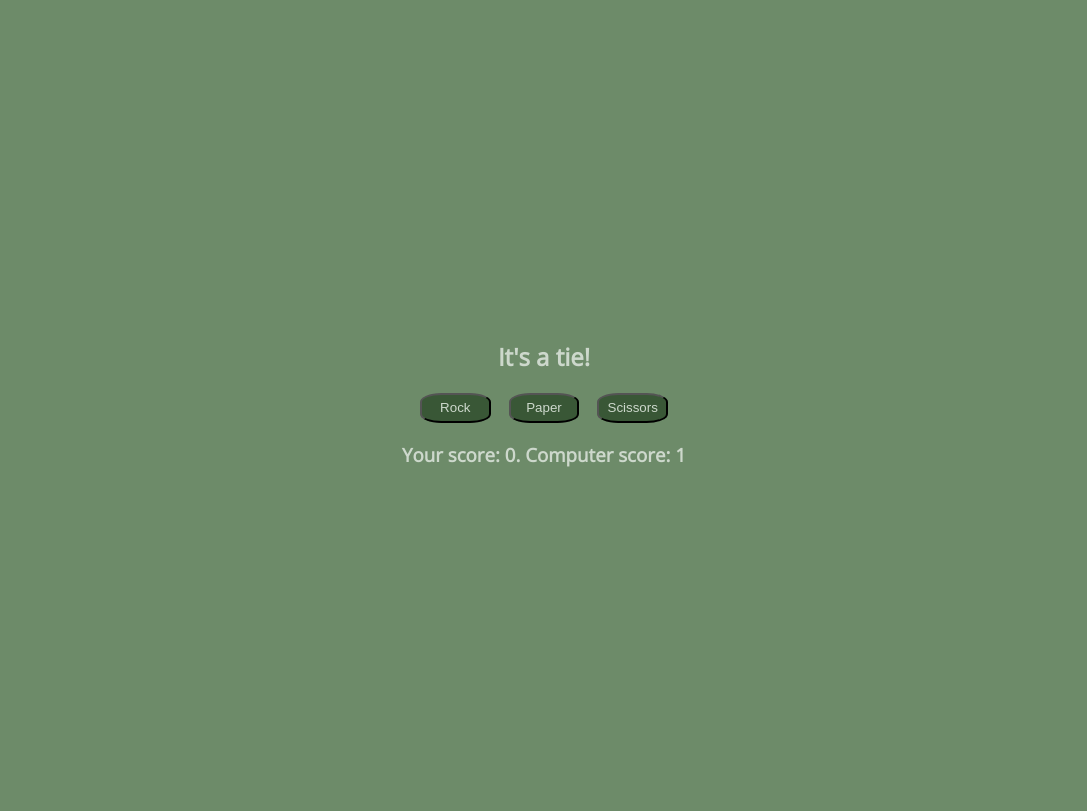
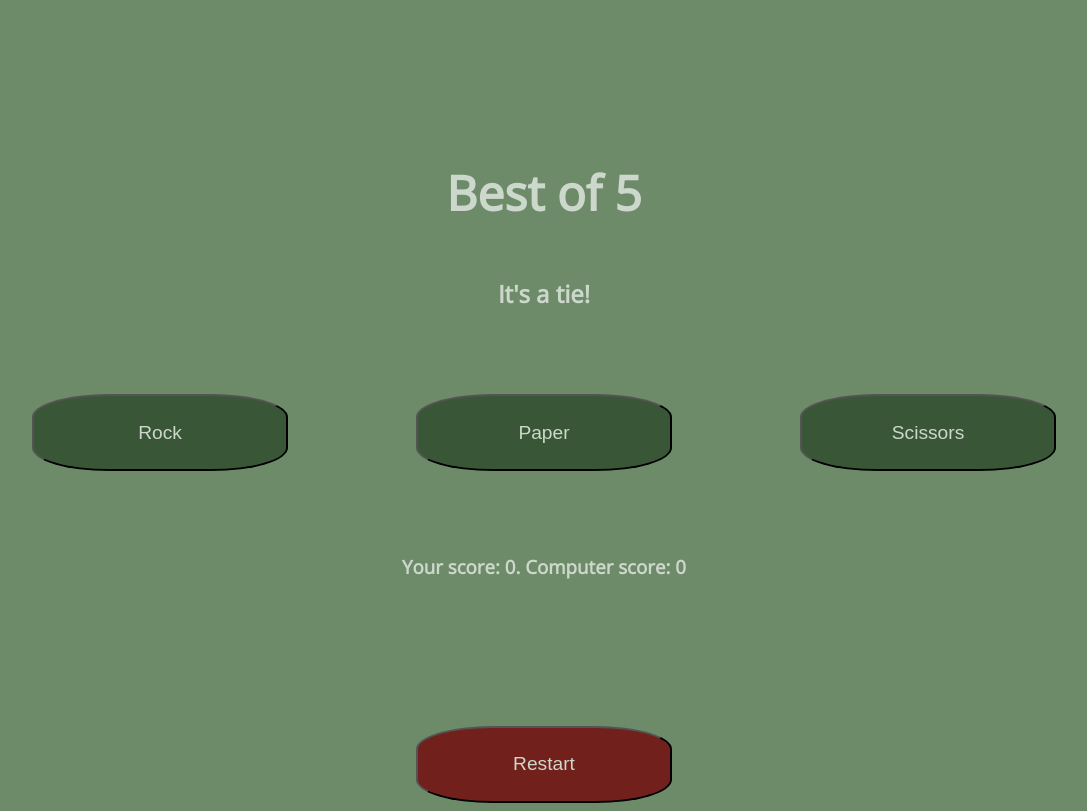
Before and after one commit to CharlotteGale/rockPaperScissors, a plain HTML site: page index.html in a window 1280 px wide. Both pictures are taken after a click on the button "Rock". Shown: the whole page, without its empty margins (104-1191 px from the left). Drawn offline with nearby package versions, Linux system fonts and the light colour scheme.

Commit message:
Add reset button etc
Add reset button to index.html
Write logic for resetGame() script.js
Add styling to reset button in styles.css

```diff
--- a/index.html
+++ b/index.html
@@ -10,6 +10,7 @@
 <body>
      <div class="ui-container">
           <div class="results-container">
+               <h1 id="announceWinner">Best of 5</h1>
                <h2 id="result"></h2>
           </div>
           <div class="btn-container">
@@ -18,7 +19,10 @@
                <button class="gameBtn" id="scissors">Scissors</button>
           </div>
           <div class="score-container">
-               <h3 id="score"></h3>
+               <h3 id="score">Your score: 0. Computer score: 0</h3>
+          </div>
+          <div class="btn-container">
+               <button class="gameBtn" id="reset">Restart</button>
           </div>
      </div>
      <script src="script.js"></script>
--- a/script.js
+++ b/script.js
@@ -1,6 +1,7 @@
 document.getElementById("rock").addEventListener("click", () => { playRound('rock'); });
 document.getElementById("paper").addEventListener("click", () => { playRound('paper') });
 document.getElementById("scissors").addEventListener("click", () => { playRound('scissors') });
+document.getElementById("reset").addEventListener("click", () => { resetGame() });
 
 function getComputerChoice() {
      const randomNumber = Math.floor(Math.random() *3)+1
@@ -11,12 +12,37 @@ function getComputerChoice() {
      } else {
           return "scissors";
      }
-}
-
+};
+let gameStarted = false;
 let userScore = 0;
 let computerScore = 0;
 
+function announceScore(userScore, computerScore) {
+          if (userScore == computerScore) {
+               document.getElementById("announceWinner").innerText=("The game was a tie!")
+          } else if (userScore > computerScore) {
+               document.getElementById("announceWinner").innerText=("You beat the machine!")
+          } else {
+               document.getElementById("announceWinner").innerText=("You lost. Better luck next time")
+          }
+     setTimeout(() => {
+          resetGame();
+     }, 60000);
+};
+
+function resetGame() {
+     userScore = 0;
+     computerScore = 0;
+     document.getElementById("score").innerText = "Your score: 0. Computer score: 0";
+     document.getElementById("result").innerHTML = "";
+     document.getElementById("announceWinner").innerText = "Best of 5";
+     gameStarted = false;
+};
+
 function playRound(userChoice) {
+     if (!gameStarted) {
+          gameStarted = true;
+     }
      let computerChoice = getComputerChoice();
      if (userChoice === computerChoice) {
           document.getElementById("result").innerHTML=("It's a tie!");
@@ -31,7 +57,9 @@ function playRound(userChoice) {
           document.getElementById("result").innerHTML=(`You lose! Your ${userChoice} loses to ${computerChoice}`);
           computerScore++;
      }
-     document.getElementById("score").innerHTML=(`Your score: ${userScore}. Computer score: ${computerScore}`);
-}
+     document.getElementById("score").innerText=(`Your score: ${userScore}. Computer score: ${computerScore}`);
 
-playRound();
+     if (userScore === 5 || computerScore === 5) {
+          announceScore(userScore, computerScore);
+     };
+};
--- a/styles.css
+++ b/styles.css
@@ -2,7 +2,7 @@ body {
      display: flex;
      justify-content: center;
      align-items: center;
-     margin-top: 25%;
+     margin-top: 10%;
      width: 100%;
      font-family: 'Open Sans', sans-serif;
      background-color: rgba(67, 106, 62, 0.776);
@@ -10,11 +10,18 @@ body {
 }
 .ui-container {
      display: flex;
+     flex: 1 0 70%;
      flex-direction: column;
 }
-.results-container,
+.results-container {
+     display: flex;
+     flex-direction: column;
+     justify-content: center;
+     margin-bottom: 5%;
+}
 .score-container {
      margin: auto;
+     padding-top: 5%;
 }
 .btn-container {
      display: flex;
@@ -22,7 +29,8 @@ body {
      align-items: center;
 }
 .gameBtn {
-     width: 25%;
+     width: 20%;
+     font-size: 1.2em;
      height: auto;
      padding: 2%;
      background-color: rgba(49, 78, 45, 0.851);
@@ -34,3 +42,15 @@ body {
      background-color: rgba(94, 150, 87, 0.851);
      cursor: pointer;
 }
+#announceWinner {
+     font-weight: 900;
+     font-size: 3em;
+}
+#announceWinner,
+#result {
+     text-align: center;
+}
+#reset {
+     margin-top: 10%;
+     background-color: rgba(114, 13, 13, 0.851);
+}
```
